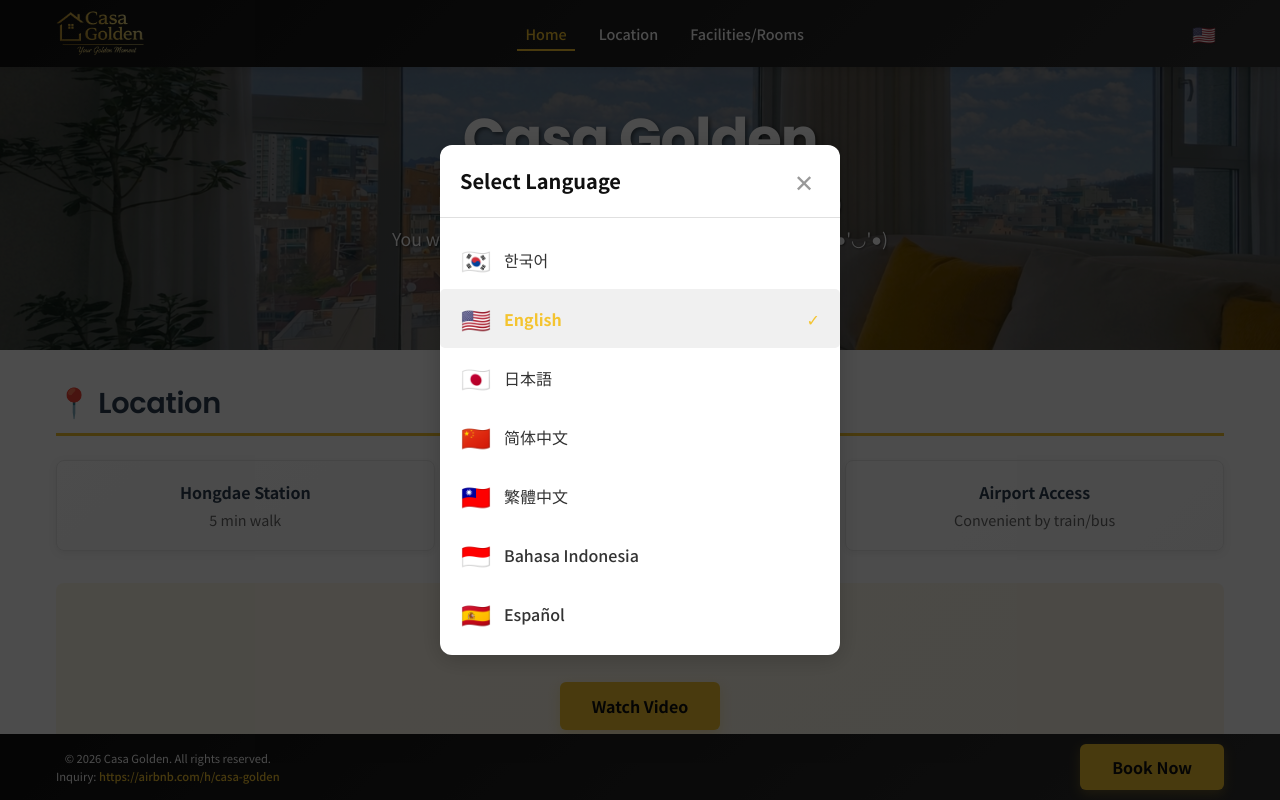
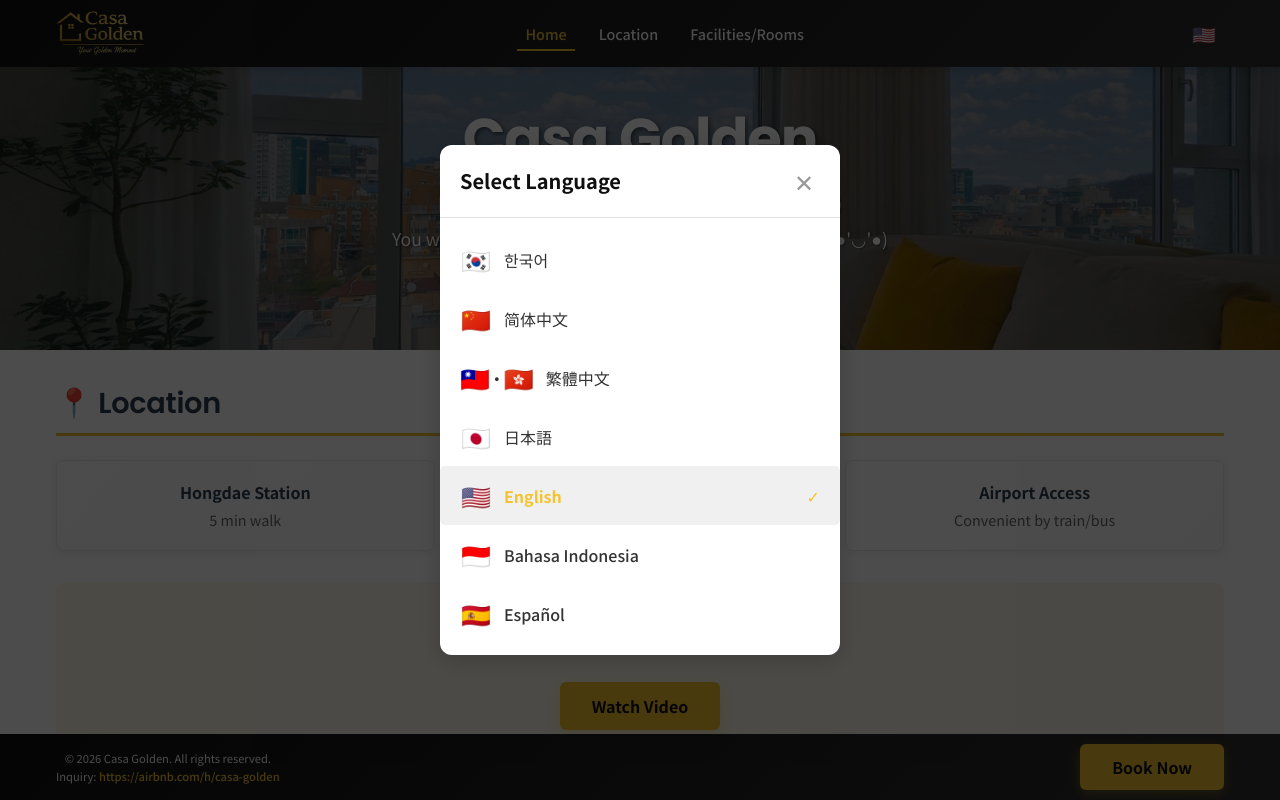
Before and after one commit to casagolden2026-afk/casa-golden, a React (Vite) app: page / in a window 1280 px wide. Both pictures are taken after a click on the button "🇺🇸". Shown: the top 800 px of the page. Built offline with nearby package versions, Linux system fonts and the light colour scheme.

Commit message:
[feat] 대만·홍콩 병기, 손님 많은 순 다국어 순서 변경

```diff
--- a/src/App.tsx
+++ b/src/App.tsx
@@ -45,7 +45,7 @@ function App() {
       case 'zh-CN':
         return '🇨🇳'
       case 'zh-TW':
-        return '🇹🇼'
+        return '🇹🇼·🇭🇰'
       case 'id':
         return '🇮🇩'
       case 'es':
--- a/src/components/LanguageModal.tsx
+++ b/src/components/LanguageModal.tsx
@@ -11,10 +11,10 @@ export function LanguageModal({ isOpen, onClose }: LanguageModalProps) {
 
   const languages = [
     { code: 'ko', label: t('modal.korean'), emoji: '🇰🇷' },
+    { code: 'zh-CN', label: t('modal.chineseSimplified'), emoji: '🇨🇳' },
+    { code: 'zh-TW', label: t('modal.chineseTraditional'), emoji: '🇹🇼·🇭🇰' },
+    { code: 'ja', label: t('modal.japanese'), emoji: '🇯🇵' },
     { code: 'en', label: t('modal.english'), emoji: '🇺🇸' },
-    { code: 'ja', label: t('modal.japanese'), emoji: '🇯🇵' },
-    { code: 'zh-CN', label: t('modal.chineseSimplified'), emoji: '🇨🇳' },
-    { code: 'zh-TW', label: t('modal.chineseTraditional'), emoji: '🇹🇼' },
     { code: 'id', label: t('modal.indonesian'), emoji: '🇮🇩' },
     { code: 'es', label: t('modal.spanish'), emoji: '🇪🇸' },
   ]
--- a/src/i18n.ts
+++ b/src/i18n.ts
@@ -9,6 +9,10 @@ import id from './locales/id.json'
 import es from './locales/es.json'
 
 // 지원하는 언어 목록
+// en: 영국(en-GB), 캐나다(en-CA), 호주(en-AU), 미국(en-US) 등
+// es: 스페인(es-ES), 멕시코(es-MX), 아르헨티나(es-AR) 등 남미 국가
+// zh-CN: 중국(zh-CN), 싱가포르(zh-SG) 등 간체 중국어 지역
+// zh-TW: 대만(zh-TW), 홍콩(zh-HK), 마카오(zh-MO) 등 번체 중국어 지역
 const SUPPORTED_LANGUAGES = {
   ko: 'ko',
   en: 'en',
@@ -21,27 +25,34 @@ const SUPPORTED_LANGUAGES = {
 
 // 브라우저의 기본 언어 감지
 const detectBrowserLanguage = (): string => {
-  // 1. 정확한 일치 확인
-  if (navigator.language in SUPPORTED_LANGUAGES) {
-    return navigator.language as keyof typeof SUPPORTED_LANGUAGES as string
+  const browserLang = navigator.language
+
+  // 1. 정확한 일치 확인 (예: ko, en, ja)
+  if (browserLang in SUPPORTED_LANGUAGES) {
+    return browserLang as keyof typeof SUPPORTED_LANGUAGES as string
   }
 
-  // 2. 언어 코드로 시작하는지 확인 (예: en-US -> en)
-  const browserLangBase = navigator.language.split('-')[0]
+  // 2. 특수 케이스: 중국어 번체/간체 지역별 매핑
+  // 대만(zh-TW), 홍콩(zh-HK), 마카오(zh-MO) -> 번체 중국어
+  // 중국 및 싱가포르(zh-SG) -> 간체 중국어
+  if (browserLang.startsWith('zh')) {
+    const traditionalRegions = ['TW', 'HK', 'MO']
+    const regionCode = browserLang.split('-')[1]?.toUpperCase()
+
+    if (traditionalRegions.includes(regionCode) || browserLang.startsWith('zh-Hant')) {
+      return 'zh-TW'
+    }
+    return 'zh-CN'
+  }
+
+  // 3. 언어 코드로 시작하는지 확인 (예: en-US -> en, en-GB -> en, es-MX -> es)
+  const browserLangBase = browserLang.split('-')[0]
   for (const [lang] of Object.entries(SUPPORTED_LANGUAGES)) {
     if (lang.split('-')[0] === browserLangBase) {
       return lang
     }
   }
 
-  // 3. 특수 케이스: 중국어 번체/간체
-  if (navigator.language.startsWith('zh')) {
-    // navigator.language가 zh-TW 또는 zhant* 형태면 번체, 나머지는 간체
-    if (navigator.language === 'zh-TW' || navigator.language.startsWith('zh-Hant')) {
-      return 'zh-TW'
-    }
-    return 'zh-CN'
-  }
 
   // 4. 기본값: 영어
   return 'en'
```
